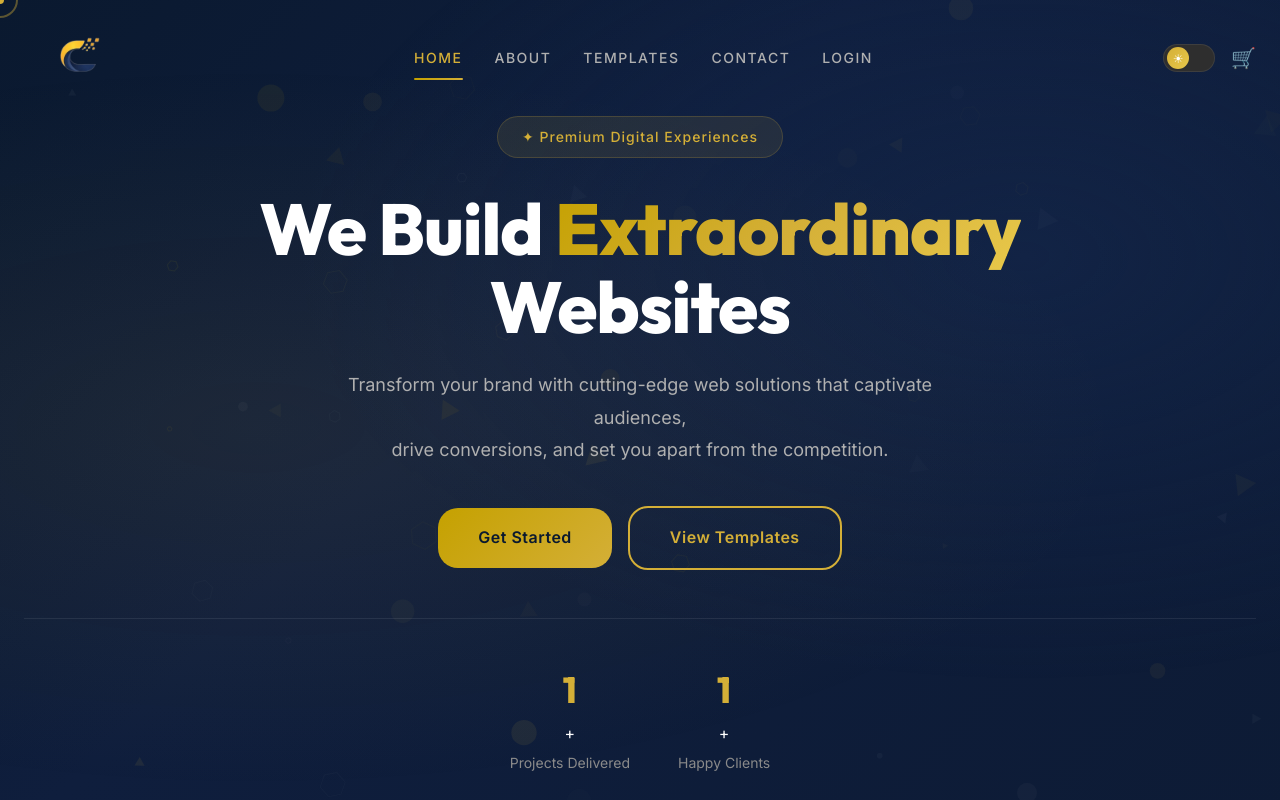
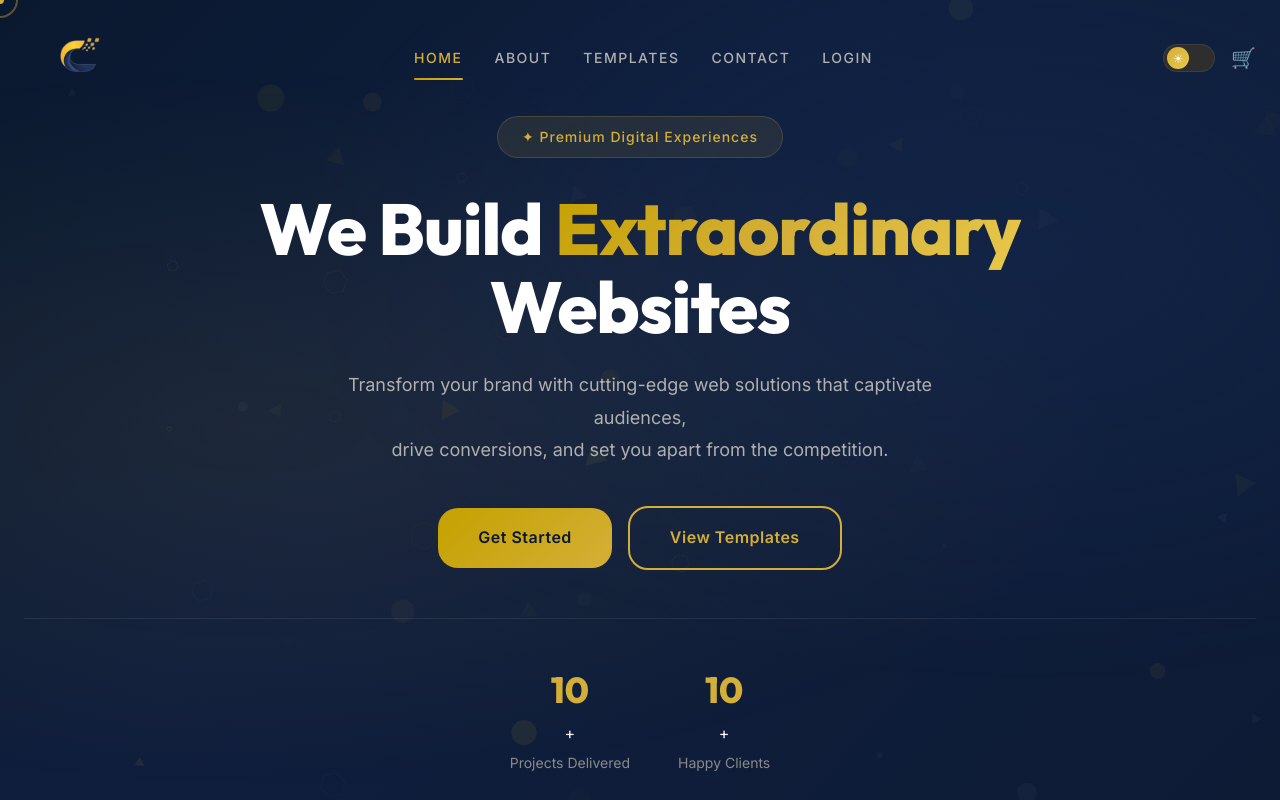
Before and after one commit to devdatt007/codzy-website, a website: page public/index.html in a window 1280 px wide. Shown: the top 800 px of the page. Drawn offline with Linux system fonts and the light colour scheme; no server answers.

Commit message:
Fix counter animation: set data-count to 10

```diff
--- a/public/index.html
+++ b/public/index.html
@@ -91,11 +91,11 @@
       </div>
       <div class="hero-stats reveal stat-counters">
         <div class="hero-stat">
-          <span class="hero-stat-num" data-count="1">10</span>+
+          <span class="hero-stat-num" data-count="10">10</span>+
           <span class="hero-stat-label">Projects Delivered</span>
         </div>
         <div class="hero-stat">
-          <span class="hero-stat-num" data-count="1">10</span>+
+          <span class="hero-stat-num" data-count="10">10</span>+
           <span class="hero-stat-label">Happy Clients</span>
         </div>
       </div>
```
